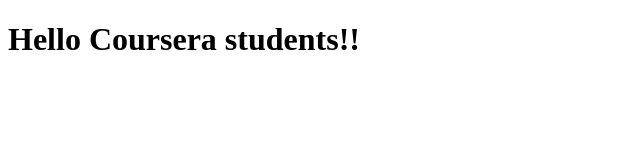
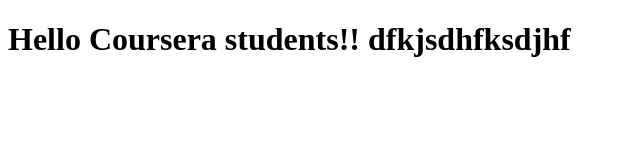
Before and after one commit to SMotaee/Coursera-SPA, a plain HTML site: page Index.html in a window 1280 px wide. Shown: the whole page, without its empty margins (0-640 px from the left). Drawn offline with Linux system fonts and the light colour scheme.

Commit message:
First web file.

```diff
--- a/Index.html
+++ b/Index.html
@@ -5,6 +5,6 @@
     <title>Hello Coursera!!!</title>
   </head>
   <body>
-    <h1>Hello Coursera students!!</h1>
+    <h1>Hello Coursera students!! dfkjsdhfksdjhf</h1>
   </body>
 </html>
```
